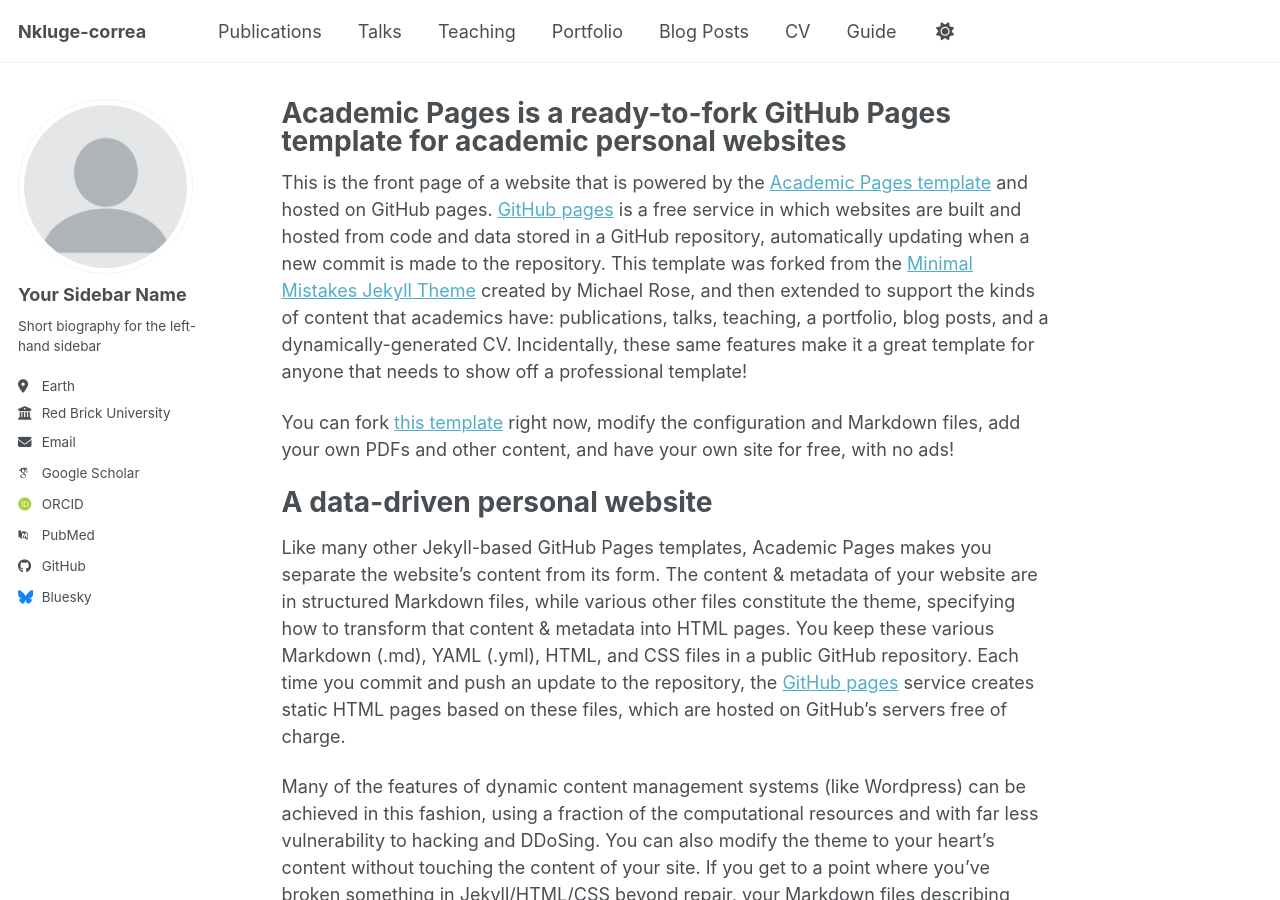
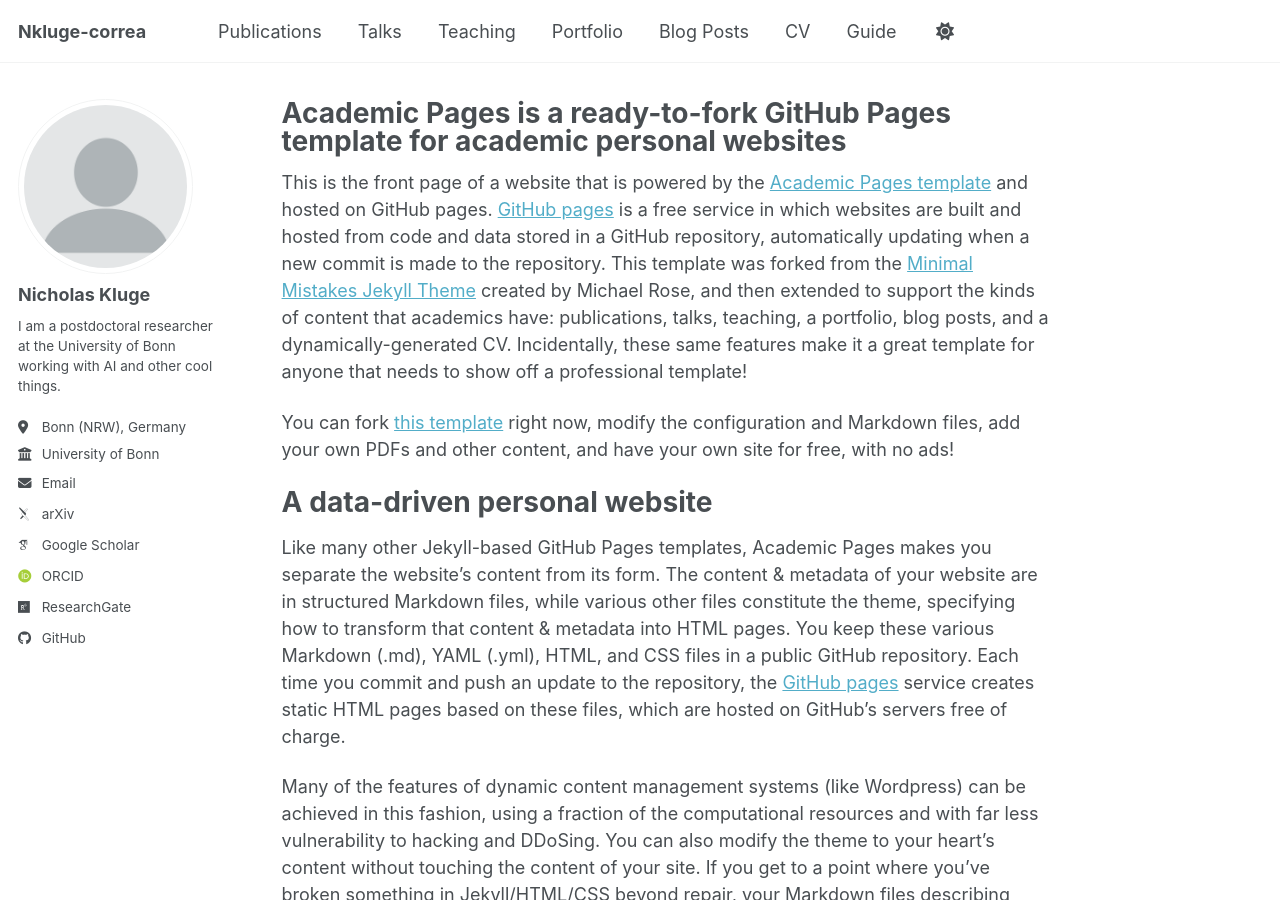
Before and after one commit to Nkluge-correa/hello, a Jekyll site: the page built from _pages/about.md, in a window 1280 px wide and 900 px high. Built offline with Jekyll 4.4.1, drawn with Linux system fonts in a browser that asks for light colours; some web fonts are replaced; a script bundle is joined from its source files by our own code; library files that are not in the unit come from our copies.

Commit message:
Update author information in _config.yml

```diff
--- a/_config.yml
+++ b/_config.yml
@@ -24,25 +24,25 @@
 author:
   # Biographic information
   avatar           : "profile.png"
-  name             : "Your Sidebar Name"
+  name             : "Nicholas Kluge"
   pronouns         : # example: "she/her"
-  bio              : "Short biography for the left-hand sidebar"
-  location         : "Earth"
-  employer         : "Red Brick University"
+  bio              : "I am a postdoctoral researcher at the University of Bonn working with AI and other cool things."
+  location         : "Bonn (NRW), Germany"
+  employer         : "University of Bonn"
   uri              : # URL
-  email            : "none@example.org"
+  email            : "kluge@uni-bonn.de"
 
   # Academic websites
   academia         : # URL
-  arxiv            : # URL - Update with the correct link to your profile
-  googlescholar    : "https://scholar.google.com/citations?user=PS_CX0AAAAAJ"
+  arxiv            : "https://arxiv.org/search/cs?searchtype=author&query=Corr%C3%AAa,+N+K"
+  googlescholar    : "https://scholar.google.com/citations?user=LB-Ukr8AAAAJ"
   inspire-hep      : # URL
   impactstory      : # URL
-  orcid            : "https://orcid.org/yourorcidurl"
+  orcid            : "https://orcid.org/0000-0002-5633-6094"
   semantic         : # URL
   ssrn             : # URL
-  pubmed           : "https://www.ncbi.nlm.nih.gov/pubmed/?term=john+snow"
-  researchgate     : # URL
+  pubmed           : # URL
+  researchgate     : "https://www.researchgate.net/profile/Nicholas-Correa-2"
   scopus           : # URL
   zotero           : # URL
 
@@ -51,13 +51,13 @@
   bitbucket        : # Username - Update with your username on the site
   codepen          : # Username
   dribbble         : # Username
-  github           : "academicpages"
+  github           : "Nkluge-correa"
   kaggle           : # Username
   stackoverflow    : # User number or user number and name (i.e., use "1" or "1/jeff-atwood")
 
   # Social media
   artstation       : # Username
-  bluesky          : "bsky.app" # Replace this with you Bluesky username
+  bluesky          : # Username
   facebook         : # Username
   flickr           : # Username
   foursquare       : # Username
```
